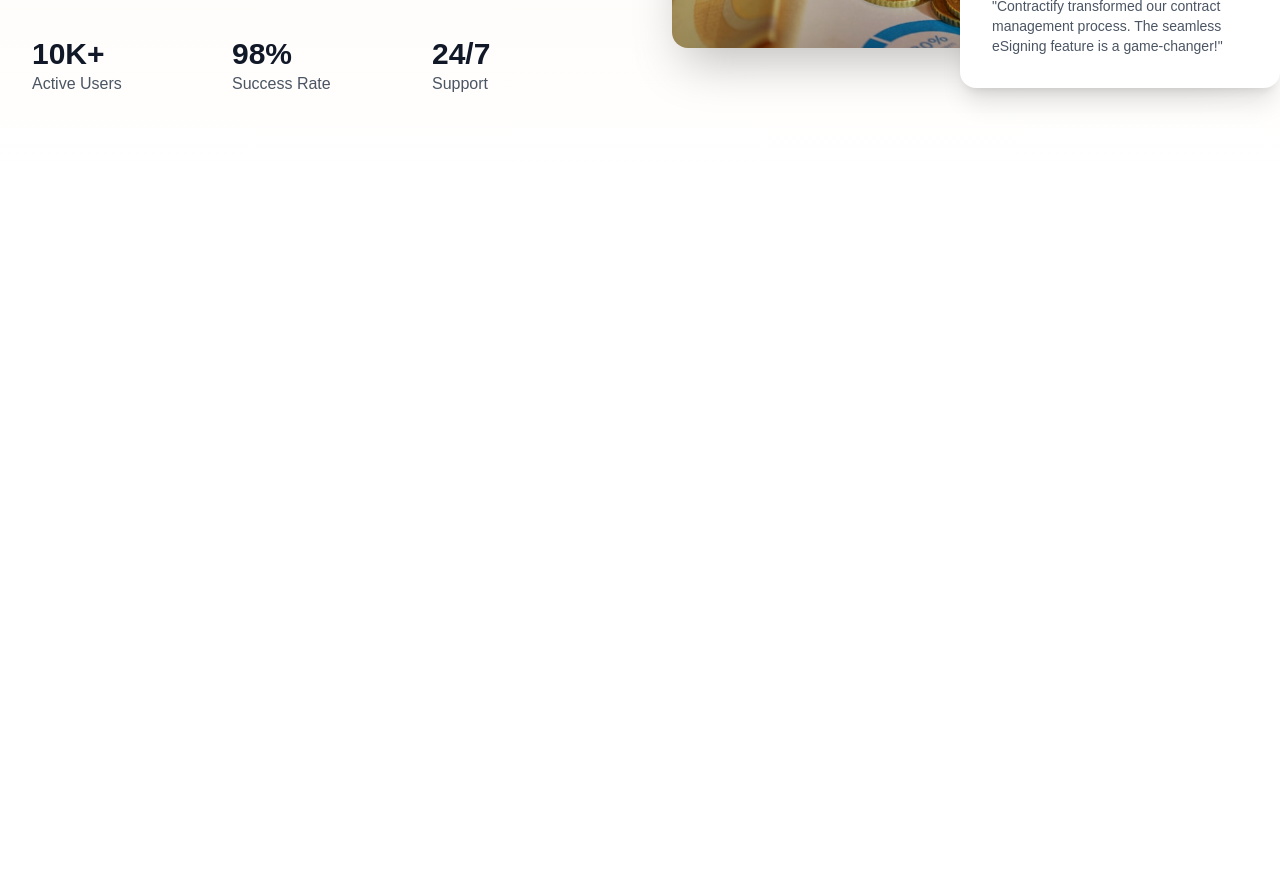
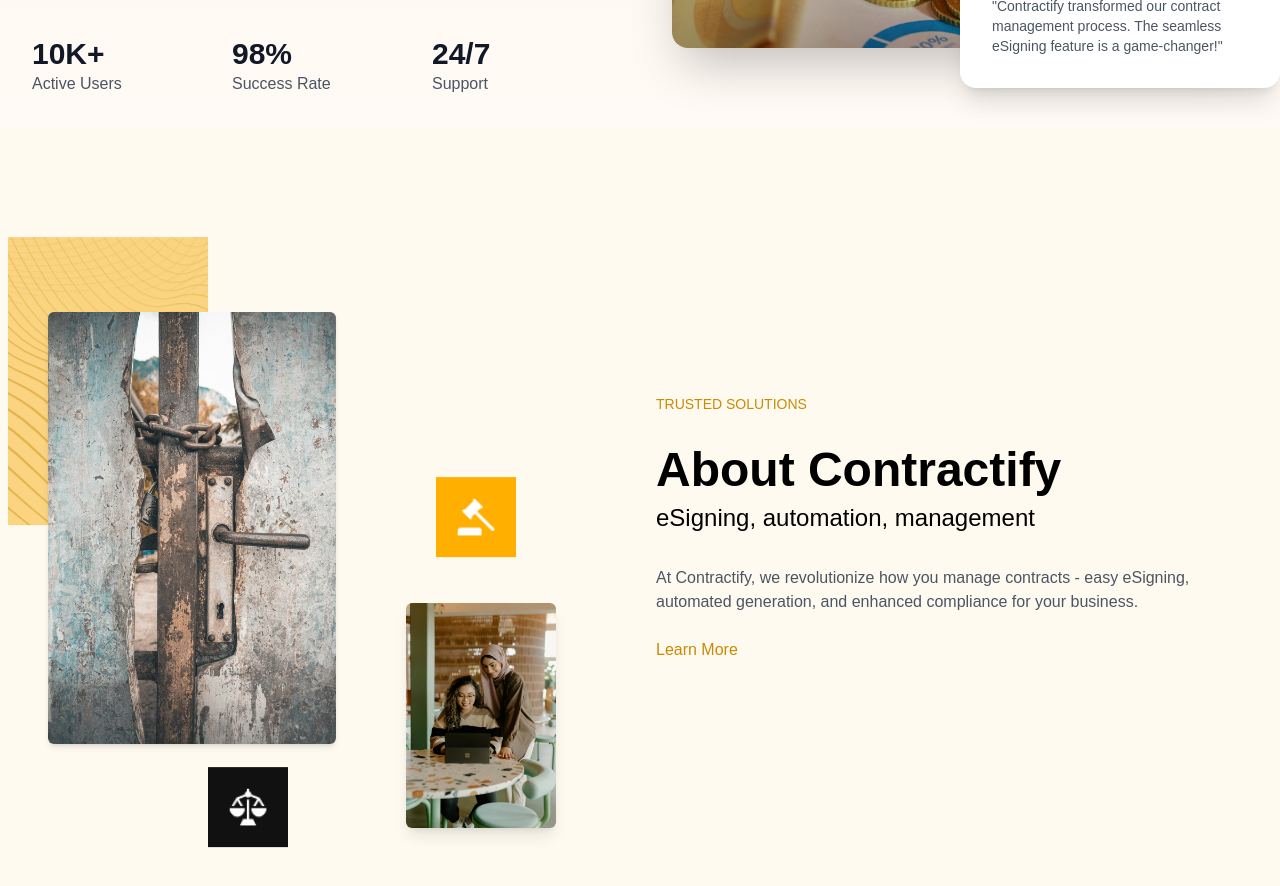
Before and after one commit to BuildingProjects/Contractify, a Next.js app in the folder client/: page / in a window 1280 px wide. Shown: the part 620-1506 px from the top of the page. Before the commit the page ends 800 px from the top, so only its background shows below. Built offline with nearby package versions, Linux system fonts and the light colour scheme.

Commit message:
completed about page

```diff
--- /dev/null
+++ b/client/src/app/components/AboutPage.js
@@ -0,0 +1,188 @@
+import React from "react";
+import Image from "next/image";
+import { motion, useInView } from "framer-motion";
+import lockImage from "../assets/lock.jpg";
+import people from "../assets/about_hero.jpg";
+import yellowPattern from "../assets/bg_about.png";
+import scalesIcon from "../assets/law_about.png";
+import lawOrder from "../assets/law2_about.png";
+
+const AboutPage = () => {
+  const ref = React.useRef(null);
+  const isInView = useInView(ref, { once: true, margin: "-100px" });
+
+  // Animation variants
+  const containerVariants = {
+    hidden: { opacity: 0 },
+    visible: {
+      opacity: 1,
+      transition: {
+        duration: 0.5,
+        staggerChildren: 0.2,
+      },
+    },
+  };
+
+  const itemVariants = {
+    hidden: { opacity: 0, y: 20 },
+    visible: {
+      opacity: 1,
+      y: 0,
+      transition: { duration: 0.5 },
+    },
+  };
+
+  const imageVariants = {
+    hidden: { opacity: 0, scale: 0.9 },
+    visible: {
+      opacity: 1,
+      scale: 1,
+      transition: { duration: 0.5 },
+    },
+  };
+
+  const floatingAnimation = {
+    y: [-10, 10],
+    transition: {
+      duration: 2,
+      repeat: Infinity,
+      repeatType: "reverse",
+      ease: "easeInOut",
+    },
+  };
+
+  return (
+    <div className="bg-[#fffaf0] min-h-screen flex items-center justify-center py-8 sm:py-12">
+      <motion.div
+        ref={ref}
+        className="max-w-7xl mx-auto grid grid-cols-1 lg:grid-cols-2 gap-8 px-4 sm:px-6 lg:px-12"
+        initial="hidden"
+        animate={isInView ? "visible" : "hidden"}
+        variants={containerVariants}
+      >
+        {/* Left Section */}
+        <div className="relative w-full lg:w-1/2 flex items-center justify-center min-h-[400px] sm:min-h-[500px] order-2 lg:order-1">
+          {/* Yellow Pattern */}
+          <motion.div
+            className="absolute top-[-30px] sm:top-[-50px] left-[-20px] sm:left-[-40px] z-0 hidden lg:block"
+            variants={imageVariants}
+            animate={isInView ? floatingAnimation : {}}
+          >
+            <Image
+              src={yellowPattern}
+              alt="Yellow Pattern"
+              width={150}
+              height={150}
+              className="object-cover w-[150px] sm:w-[200px]"
+            />
+          </motion.div>
+
+          {/* Lock Image */}
+          <motion.div
+            className="relative z-10 block"
+            variants={imageVariants}
+            whileHover={{ scale: 1.05 }}
+            transition={{ duration: 0.3 }}
+          >
+            <Image
+              src={lockImage}
+              alt="Lock Image"
+              width={240}
+              height={360}
+              className="object-cover rounded-md shadow-md w-[240px] sm:w-[300px]"
+            />
+          </motion.div>
+
+          {/* Scales Icon */}
+          <motion.div
+            className="absolute top-[360px] sm:top-[480px] left-[120px] sm:left-[160px] z-20 hidden lg:block"
+            variants={imageVariants}
+            animate={isInView ? floatingAnimation : {}}
+          >
+            <Image
+              src={scalesIcon}
+              alt="Scales Icon"
+              width={60}
+              height={60}
+              className="object-contain w-[60px] sm:w-[80px]"
+            />
+          </motion.div>
+
+          {/* Law Order Icon */}
+          <motion.div
+            className="absolute bottom-[180px] sm:bottom-[230px] right-[-100px] sm:right-[-180px] z-20 hidden lg:block"
+            variants={imageVariants}
+            animate={isInView ? floatingAnimation : {}}
+          >
+            <Image
+              src={lawOrder}
+              alt="Law Order Icon"
+              width={60}
+              height={60}
+              className="object-contain w-[60px] sm:w-[80px]"
+            />
+          </motion.div>
+
+          {/* People Image */}
+          <motion.div
+            className="absolute bottom-[-30px] sm:bottom-[-50px] right-[-120px] sm:right-[-220px] z-10 hidden lg:block"
+            variants={imageVariants}
+            whileHover={{ scale: 1.05 }}
+          >
+            <Image
+              src={people}
+              alt="People Image"
+              width={120}
+              height={200}
+              className="object-cover rounded-md shadow-lg w-[120px] sm:w-[150px]"
+            />
+          </motion.div>
+        </div>
+
+        {/* Right Section */}
+        <motion.div
+          className="flex flex-col justify-center order-1 lg:order-2 text-center lg:text-left px-4 sm:px-0"
+          variants={containerVariants}
+        >
+          <motion.p
+            className="text-yellow-600 text-xs sm:text-sm uppercase mb-2 sm:mb-4"
+            variants={itemVariants}
+          >
+            Trusted Solutions
+          </motion.p>
+          <motion.h1
+            className="text-black text-3xl sm:text-4xl lg:text-5xl font-bold mt-2 sm:mt-4"
+            variants={itemVariants}
+          >
+            About Contractify
+          </motion.h1>
+          <motion.p
+            className="text-lg sm:text-xl lg:text-2xl font-medium text-black mt-2"
+            variants={itemVariants}
+          >
+            eSigning, automation, management
+          </motion.p>
+          <motion.p
+            className="text-gray-600 text-sm sm:text-base leading-relaxed mt-4 sm:mt-8"
+            variants={itemVariants}
+          >
+            At Contractify, we revolutionize how you manage contracts - easy
+            eSigning, automated generation, and enhanced compliance for your
+            business.
+          </motion.p>
+          <motion.a
+            href="#"
+            className="mt-4 sm:mt-6 text-yellow-600 font-medium hover:underline inline-block"
+            variants={itemVariants}
+            whileHover={{ scale: 1.05 }}
+            whileTap={{ scale: 0.95 }}
+          >
+            Learn More
+          </motion.a>
+        </motion.div>
+      </motion.div>
+    </div>
+  );
+};
+
+export default AboutPage;
--- a/client/src/app/page.js
+++ b/client/src/app/page.js
@@ -1,11 +1,13 @@
 "use client";
+import AboutPage from "./components/AboutPage";
 import Navbar from "./components/Navbar";
 import OnboardingPage from "./components/OnboardingPage";
 export default function Home() {
   return (
-    <div className='min-h-screen bg-gradient-to-b from-[#FFF5EB] to-white'>
+    <div className="min-h-screen bg-gradient-to-b from-[#FFF5EB] to-white">
       <Navbar />
       <OnboardingPage />
+      <AboutPage />
     </div>
   );
 }
```
